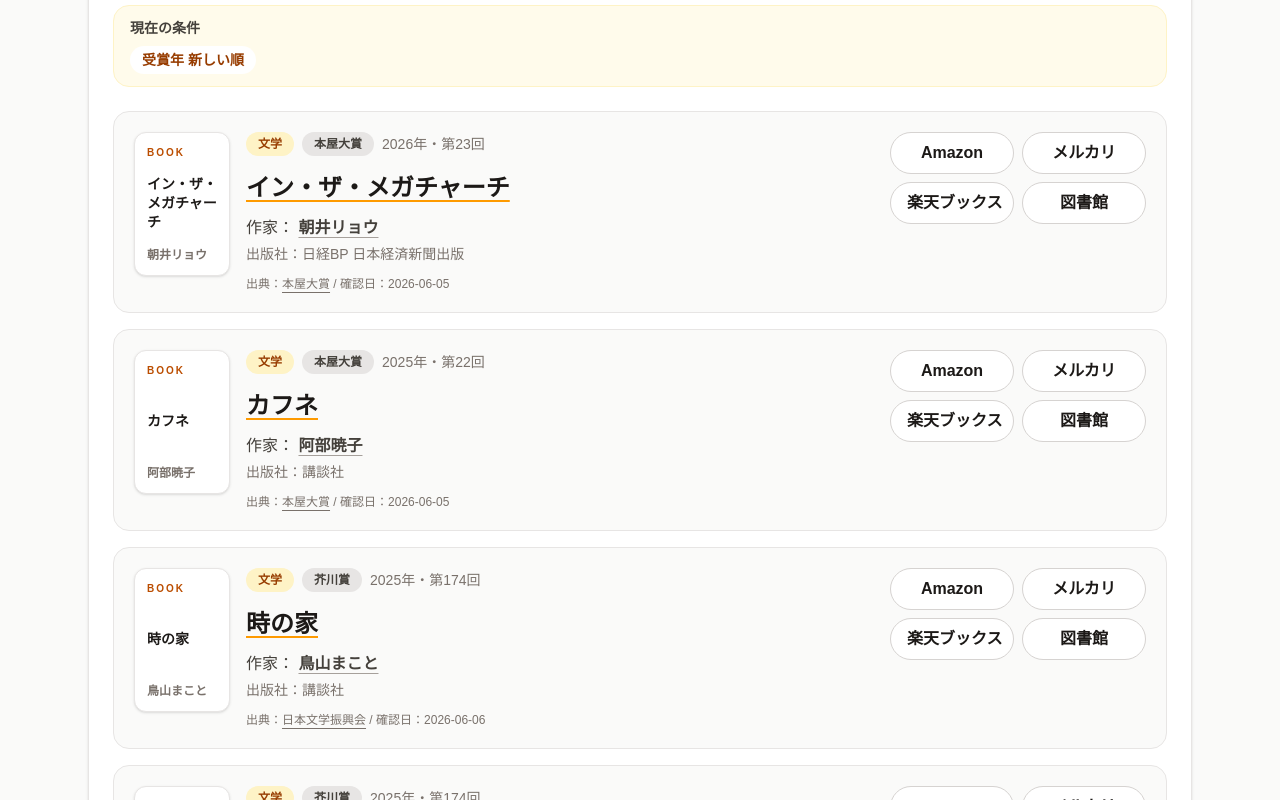
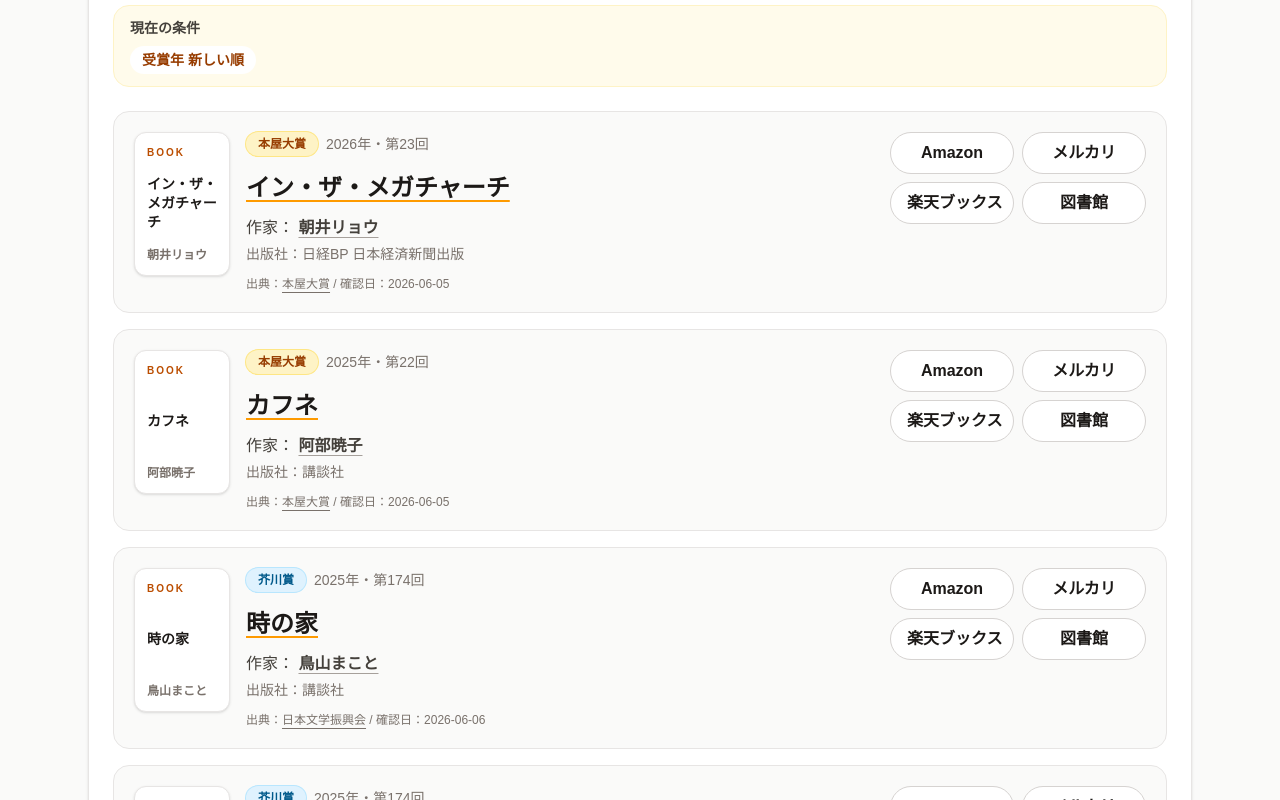
Before and after one commit to fel-an-Studio/bungakusho-zukan, a Next.js app: page / in a window 1280 px wide. Shown: the part 1100-1900 px from the top of the page. Built offline with nearby package versions, Linux system fonts and the light colour scheme.

Commit message:
Color award badges on detail pages

```diff
--- a/app/works/[id]/page.tsx
+++ b/app/works/[id]/page.tsx
@@ -2,6 +2,7 @@
 import { notFound } from "next/navigation";
 import { SiteHeader } from "@/components/SiteHeader";
 import { awardResults } from "@/data/award-results";
+import type { AwardName } from "@/data/award-results";
 import {
   createAmazonSearchUrl,
   createLibrarySearchUrl,
@@ -23,6 +24,18 @@
   return awardResults.map((result) => ({
     id: result.id,
   }));
+}
+
+function getAwardBadgeClassName(awardName: AwardName) {
+  if (awardName === "芥川賞") {
+    return "bg-sky-100 text-sky-800 ring-1 ring-sky-200";
+  }
+
+  if (awardName === "直木賞") {
+    return "bg-violet-100 text-violet-800 ring-1 ring-violet-200";
+  }
+
+  return "bg-amber-100 text-amber-800 ring-1 ring-amber-200";
 }
 
 export default async function WorkDetailPage({ params, searchParams }: Props) {
@@ -90,13 +103,14 @@
 
             <div>
               <div className="flex flex-wrap items-center gap-2">
-                <span className="rounded-full bg-amber-100 px-3 py-1 text-xs font-bold text-amber-800">
-                  {result.categoryLabel}
-                </span>
 
-                <span className="rounded-full bg-stone-200 px-3 py-1 text-xs font-bold text-stone-700">
-                  {result.awardName}
-                </span>
+                <span
+                  className={`rounded-full px-3 py-1 text-xs font-bold ${getAwardBadgeClassName(
+                  result.awardName
+                )}`}
+              >
+                {result.awardName}
+              </span>
 
                 <span className="text-sm text-stone-500">
                   {result.awardYear}年
--- a/components/AwardResultList.tsx
+++ b/components/AwardResultList.tsx
@@ -2,7 +2,7 @@
 
 import Link from "next/link";
 import { useEffect, useMemo, useState } from "react";
-import type { AwardCategory, AwardResult } from "@/data/award-results";
+import type { AwardCategory, AwardResult, AwardName } from "@/data/award-results";
 import {
   createAmazonSearchUrl,
   createLibrarySearchUrl,
@@ -59,6 +59,18 @@
     value === "author-asc" ||
     value === "title-asc"
   );
+}
+
+function getAwardBadgeClassName(awardName: AwardName) {
+  if (awardName === "芥川賞") {
+    return "bg-sky-100 text-sky-800 ring-1 ring-sky-200";
+  }
+
+  if (awardName === "直木賞") {
+    return "bg-violet-100 text-violet-800 ring-1 ring-violet-200";
+  }
+
+  return "bg-amber-100 text-amber-800 ring-1 ring-amber-200";
 }
 
 function getSortTypeLabel(sortType: SortType) {
@@ -547,11 +559,12 @@
 
                     <div>
                       <div className="flex flex-wrap items-center gap-2">
-                        <span className="rounded-full bg-amber-100 px-3 py-1 text-xs font-bold text-amber-800">
-                          {result.categoryLabel}
-                        </span>
 
-                        <span className="rounded-full bg-stone-200 px-3 py-1 text-xs font-bold text-stone-700">
+                        <span
+                          className={`rounded-full px-3 py-1 text-xs font-bold ${getAwardBadgeClassName(
+                            result.awardName
+                          )}`}
+                        >
                           {result.awardName}
                         </span>
 
--- a/data/award-results.ts
+++ b/data/award-results.ts
@@ -19,6 +19,8 @@
   reason: string;
 };
 
+export type AwardName = "芥川賞" | "直木賞" | "本屋大賞";
+
 export type MediaExpansion = {
   type: "movie" | "anime" | "manga" | "drama" | "stage" | "other";
   typeLabel: "映画化" | "アニメ化" | "漫画化" | "ドラマ化" | "舞台化" | "その他";
@@ -32,7 +34,7 @@
   id: string;
   category: AwardCategory;
   categoryLabel: AwardCategoryLabel;
-  awardName: "芥川賞" | "直木賞" | "本屋大賞";
+  awardName: AwardName;
   awardYear: number;
   round?: number;
   authorName: string;
```
